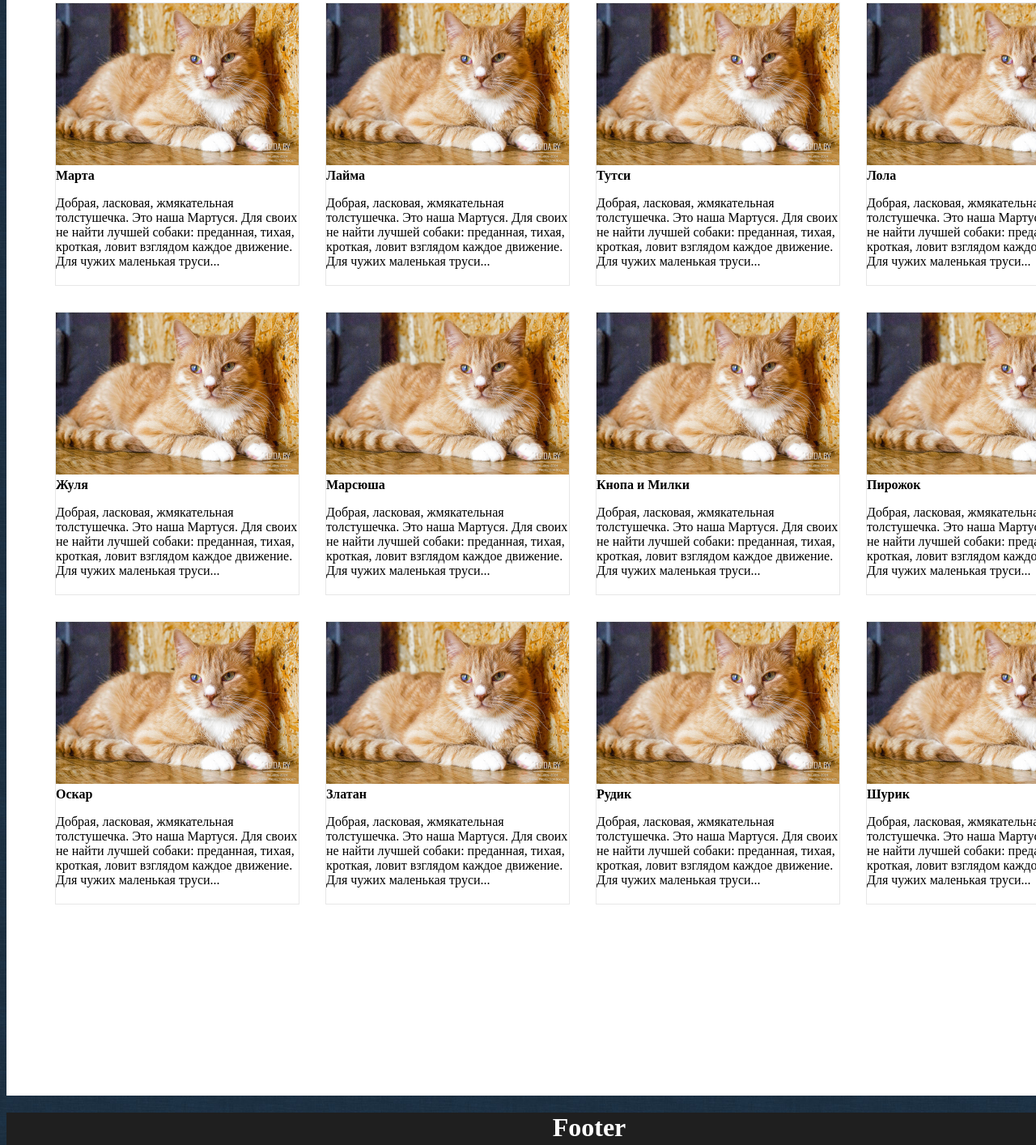
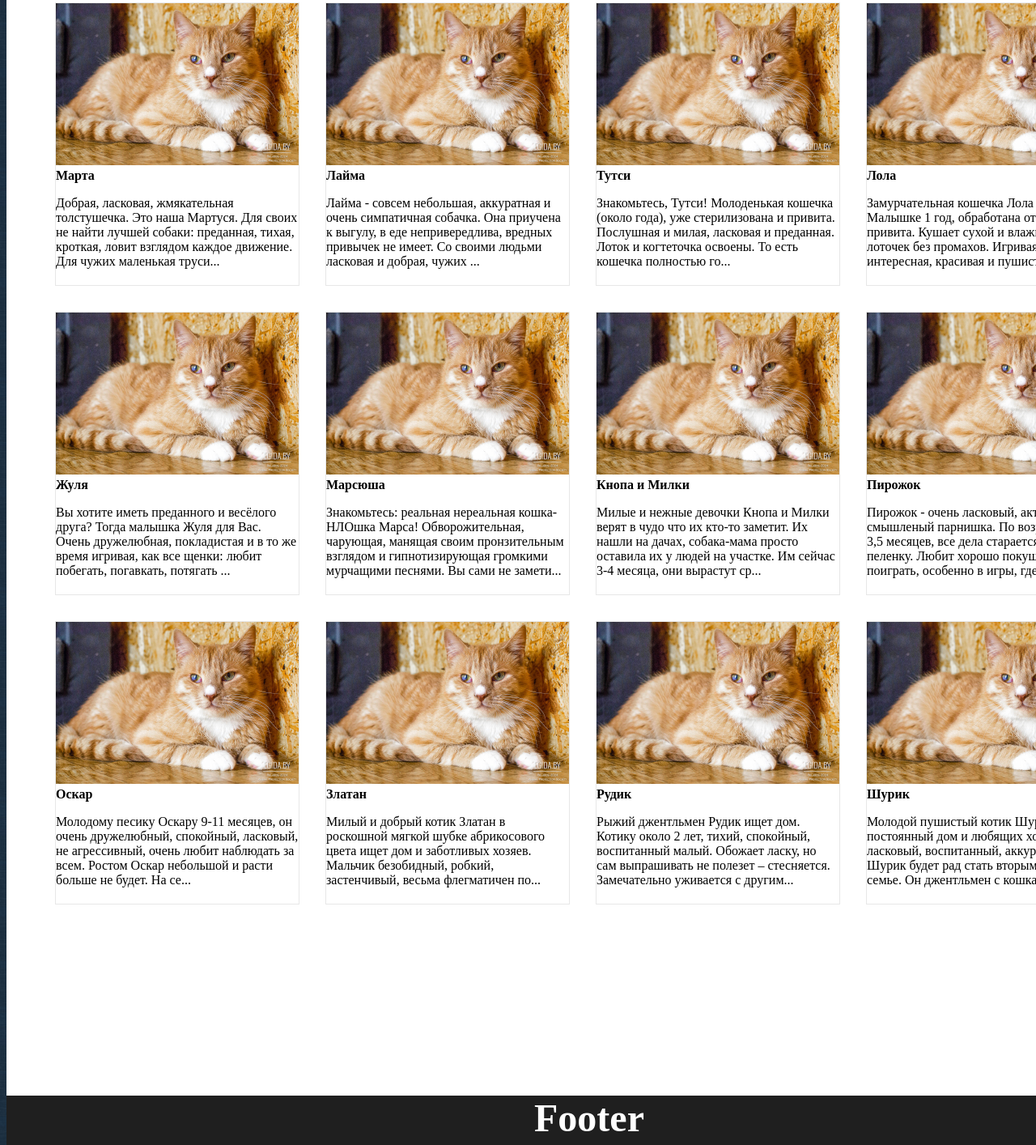
Before and after one commit to chmo242001/ProjectWebsite, a plain HTML site: page ProjectWebsite/index.html in a window 1280 px wide. Shown: the part 933-2347 px from the top of the page at 81% size. Drawn offline with Linux system fonts and the light colour scheme.

Commit message:
Changes №3 28.05.24

```diff
--- a/ProjectWebsite/index.html
+++ b/ProjectWebsite/index.html
@@ -100,7 +100,7 @@
 
       <section class="animals-worksheet">
         <div class="animals-grid">
-          <div class="Dog-Marta">
+          <div>
             <img
               src="/ProjectWebsite/img/Rudik.jpg"
               alt="Марта"
@@ -114,7 +114,7 @@
               взглядом каждое движение. Для чужих маленькая труси...
             </p>
           </div>
-          <div class="Dog-Laima">
+          <div>
             <img
               src="/ProjectWebsite/img/Rudik.jpg"
               alt="Марта"
@@ -123,12 +123,12 @@
             />
             <b>Лайма</b>
             <p>
-              Добрая, ласковая, жмякательная толстушечка. Это наша Мартуся. Для
-              своих не найти лучшей собаки: преданная, тихая, кроткая, ловит
-              взглядом каждое движение. Для чужих маленькая труси...
+              Лайма - совсем небольшая, аккуратная и очень симпатичная собачка.
+              Она приучена к выгулу, в еде непривередлива, вредных привычек не
+              имеет. Со своими людьми ласковая и добрая, чужих ...
             </p>
           </div>
-          <div class="Cat-Tutsi">
+          <div>
             <img
               src="/ProjectWebsite/img/Rudik.jpg"
               alt="Марта"
@@ -137,12 +137,12 @@
             />
             <b>Тутси</b>
             <p>
-              Добрая, ласковая, жмякательная толстушечка. Это наша Мартуся. Для
-              своих не найти лучшей собаки: преданная, тихая, кроткая, ловит
-              взглядом каждое движение. Для чужих маленькая труси...
+              Знакомьтесь, Тутси! Молоденькая кошечка (около года), уже
+              стерилизована и привита. Послушная и милая, ласковая и преданная.
+              Лоток и когтеточка освоены. То есть кошечка полностью го...
             </p>
           </div>
-          <div class="Cat-Lola">
+          <div>
             <img
               src="/ProjectWebsite/img/Rudik.jpg"
               alt="Лола"
@@ -151,12 +151,12 @@
             />
             <b>Лола</b>
             <p>
-              Добрая, ласковая, жмякательная толстушечка. Это наша Мартуся. Для
-              своих не найти лучшей собаки: преданная, тихая, кроткая, ловит
-              взглядом каждое движение. Для чужих маленькая труси...
+              Замурчательная кошечка Лола ищет дом! Малышке 1 год, обработана от
+              паразитов и привита. Кушает сухой и влажный корм, лоточек без
+              промахов. Игривая, интересная, красивая и пушистая ...
             </p>
           </div>
-          <div class="Dog-Julya">
+          <div>
             <img
               src="/ProjectWebsite/img/Rudik.jpg"
               alt="Жуля"
@@ -165,12 +165,12 @@
             />
             <b>Жуля</b>
             <p>
-              Добрая, ласковая, жмякательная толстушечка. Это наша Мартуся. Для
-              своих не найти лучшей собаки: преданная, тихая, кроткая, ловит
-              взглядом каждое движение. Для чужих маленькая труси...
+              Вы хотите иметь преданного и весёлого друга? Тогда малышка Жуля
+              для Вас. Очень дружелюбная, покладистая и в то же время игривая,
+              как все щенки: любит побегать, погавкать, потягать ...
             </p>
           </div>
-          <div class="Cat-Marsusha">
+          <div>
             <img
               src="/ProjectWebsite/img/Rudik.jpg"
               alt="Марсюша"
@@ -179,12 +179,12 @@
             />
             <b>Марсюша</b>
             <p>
-              Добрая, ласковая, жмякательная толстушечка. Это наша Мартуся. Для
-              своих не найти лучшей собаки: преданная, тихая, кроткая, ловит
-              взглядом каждое движение. Для чужих маленькая труси...
+              Знакомьтесь: реальная нереальная кошка-НЛОшка Марса!
+              Обворожительная, чарующая, манящая своим пронзительным взглядом и
+              гипнотизирующая громкими мурчащими песнями. Вы сами не замети...
             </p>
           </div>
-          <div class="Dog-Knopa-Milki">
+          <div>
             <img
               src="/ProjectWebsite/img/Rudik.jpg"
               alt="Кнопа и Милки"
@@ -193,12 +193,12 @@
             />
             <b>Кнопа и Милки</b>
             <p>
-              Добрая, ласковая, жмякательная толстушечка. Это наша Мартуся. Для
-              своих не найти лучшей собаки: преданная, тихая, кроткая, ловит
-              взглядом каждое движение. Для чужих маленькая труси...
+              Милые и нежные девочки Кнопа и Милки верят в чудо что их кто-то
+              заметит. Их нашли на дачах, собака-мама просто оставила их у людей
+              на участке. Им сейчас 3-4 месяца, они вырастут ср...
             </p>
           </div>
-          <div class="Dog-Pirojok">
+          <div>
             <img
               src="/ProjectWebsite/img/Rudik.jpg"
               alt="Пирожок"
@@ -207,12 +207,12 @@
             />
             <b>Пирожок</b>
             <p>
-              Добрая, ласковая, жмякательная толстушечка. Это наша Мартуся. Для
-              своих не найти лучшей собаки: преданная, тихая, кроткая, ловит
-              взглядом каждое движение. Для чужих маленькая труси...
+              Пирожок - очень ласковый, активный, смышленый парнишка. По
+              возрасту около 3,5 месяцев, все дела старается делать на пеленку.
+              Любит хорошо покушать, поиграть, особенно в игры, где н...
             </p>
           </div>
-          <div class="Dog-Oscar">
+          <div>
             <img
               src="/ProjectWebsite/img/Rudik.jpg"
               alt="Оскар"
@@ -221,12 +221,12 @@
             />
             <b>Оскар</b>
             <p>
-              Добрая, ласковая, жмякательная толстушечка. Это наша Мартуся. Для
-              своих не найти лучшей собаки: преданная, тихая, кроткая, ловит
-              взглядом каждое движение. Для чужих маленькая труси...
+              Молодому песику Оскару 9-11 месяцев, он очень дружелюбный,
+              спокойный, ласковый, не агрессивный, очень любит наблюдать за
+              всем. Ростом Оскар небольшой и расти больше не будет. На се...
             </p>
           </div>
-          <div class="Cat-Zlatan">
+          <div>
             <img
               src="/ProjectWebsite/img/Rudik.jpg"
               alt="Златан"
@@ -235,12 +235,12 @@
             />
             <b>Златан</b>
             <p>
-              Добрая, ласковая, жмякательная толстушечка. Это наша Мартуся. Для
-              своих не найти лучшей собаки: преданная, тихая, кроткая, ловит
-              взглядом каждое движение. Для чужих маленькая труси...
+              Милый и добрый котик Златан в роскошной мягкой шубке абрикосового
+              цвета ищет дом и заботливых хозяев. Мальчик безобидный, робкий,
+              застенчивый, весьма флегматичен по...
             </p>
           </div>
-          <div class="Cat-Rudik">
+          <div>
             <img
               src="/ProjectWebsite/img/Rudik.jpg"
               alt="Рудик"
@@ -249,12 +249,12 @@
             />
             <b>Рудик</b>
             <p>
-              Добрая, ласковая, жмякательная толстушечка. Это наша Мартуся. Для
-              своих не найти лучшей собаки: преданная, тихая, кроткая, ловит
-              взглядом каждое движение. Для чужих маленькая труси...
+              Рыжий джентльмен Рудик ищет дом. Котику около 2 лет, тихий,
+              спокойный, воспитанный малый. Обожает ласку, но сам выпрашивать не
+              полезет – стесняется. Замечательно уживается с другим...
             </p>
           </div>
-          <div class="Cat-Shurik">
+          <div>
             <img
               src="/ProjectWebsite/img/Rudik.jpg"
               alt="Шурик"
@@ -263,9 +263,9 @@
             />
             <b>Шурик</b>
             <p>
-              Добрая, ласковая, жмякательная толстушечка. Это наша Мартуся. Для
-              своих не найти лучшей собаки: преданная, тихая, кроткая, ловит
-              взглядом каждое движение. Для чужих маленькая труси...
+              Молодой пушистый котик Шурик ищет постоянный дом и любящих хозяев.
+              Он ласковый, воспитанный, аккуратный кот. Шурик будет рад стать
+              вторым питомцем в семье. Он джентльмен с кошками,...
             </p>
           </div>
         </div>
@@ -273,7 +273,7 @@
     </main>
 
     <footer class="footer">
-      <h1>Footer</h1>
+      <b>Footer</b>
     </footer>
   </body>
 </html>
--- a/ProjectWebsite/stylees.css
+++ b/ProjectWebsite/stylees.css
@@ -231,10 +231,7 @@ a {
   padding: 0em;
   background-color: rgb(255, 255, 255);
   border: 1px solid #e7e7e7;
-  text-wrap: 2;
 }
-
-
 
 .footer {
   width: 1440px;
@@ -243,5 +240,6 @@ a {
   margin-left: auto;
   margin-right: auto;
   color: #fff;
-  text-align: center;
+ text-align: center;
+  font-size: xxx-large;
 }
```
